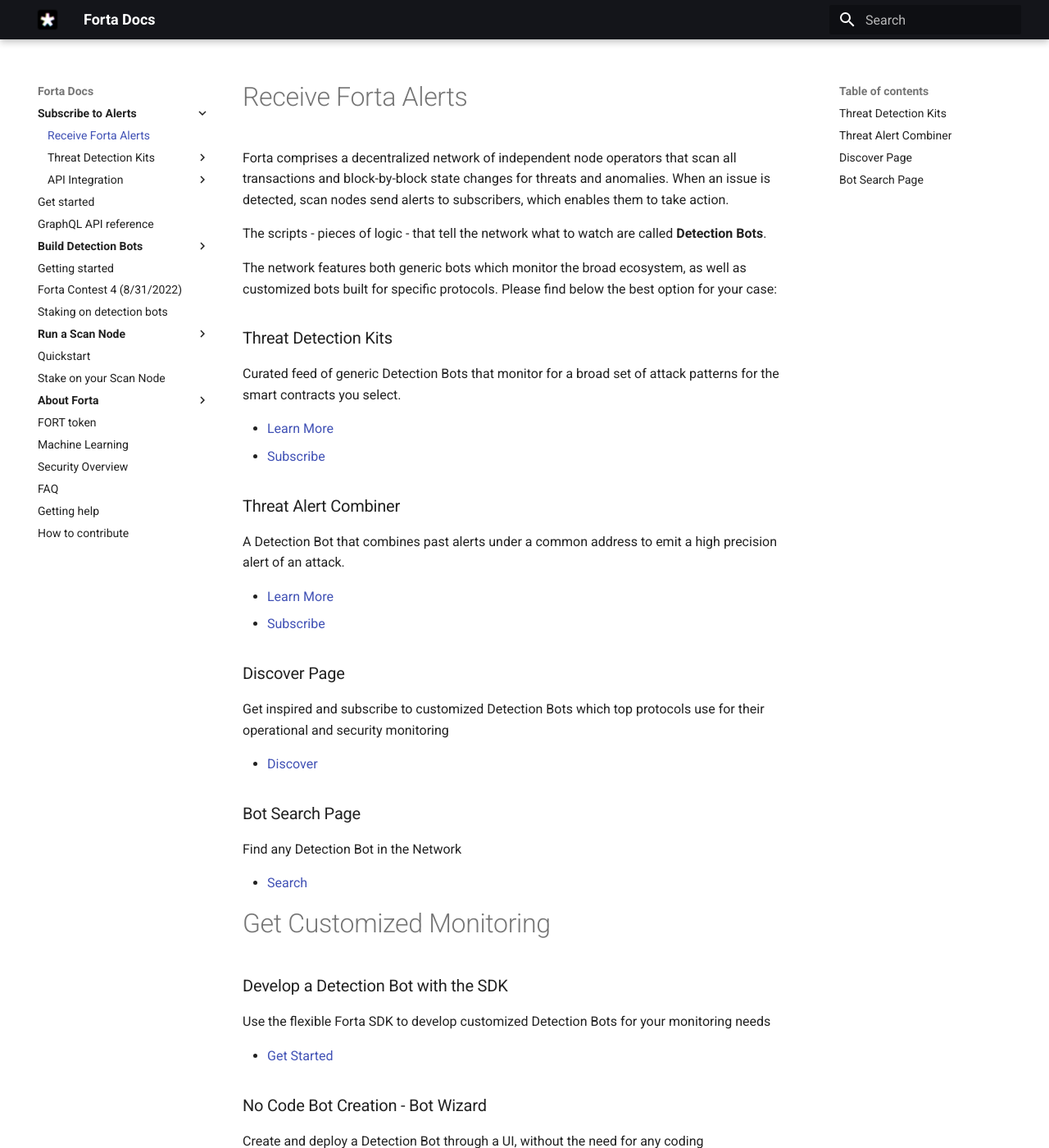
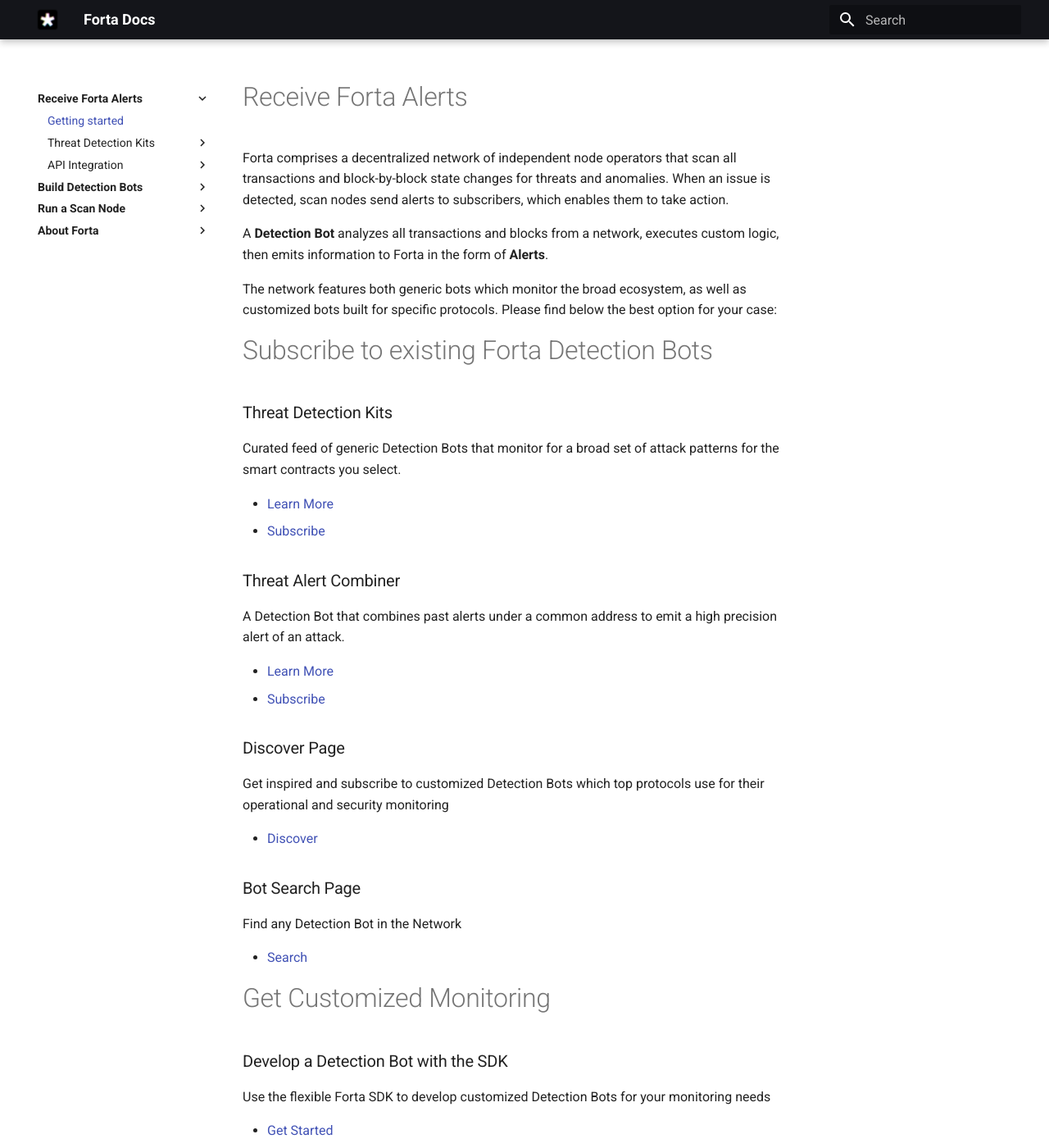
Before and after one commit to forta-network/docs, an MkDocs documentation site: the page built from docs/receive-forta-alerts.md, in a window 1280 px wide and 1400 px high. Shown: the whole window at 82% size. Built offline with MkDocs 1.6.1 and Material for MkDocs 9.7.7, drawn with Linux system fonts in a browser that asks for light colours.

Commit message:
more tweaks

```diff
--- a/docs/receive-forta-alerts.md
+++ b/docs/receive-forta-alerts.md
@@ -2,9 +2,11 @@
 
 Forta comprises a decentralized network of independent node operators that scan all transactions and block-by-block state changes for threats and anomalies. When an issue is detected, scan nodes send alerts to subscribers, which enables them to take action.
 
-The scripts - pieces of logic - that tell the network what to watch are called **Detection Bots**.
+A **Detection Bot** analyzes all transactions and blocks from a network, executes custom logic, then emits information to Forta in the form of **Alerts**.
 
 The network features both generic bots which monitor the broad ecosystem, as well as customized bots built for specific protocols. Please find below the best option for your case:
+
+# Subscribe to existing Forta Detection Bots
 
 ### Threat Detection Kits
 
--- a/docs/stylesheets/extra.css
+++ b/docs/stylesheets/extra.css
@@ -15,3 +15,7 @@
   -webkit-mask-image: var(--md-admonition-icon--forta);
           mask-image: var(--md-admonition-icon--forta);
 }
+
+.md-nav__title {
+  display: none;
+}
--- a/mkdocs.yml
+++ b/mkdocs.yml
@@ -1,10 +1,10 @@
 site_name: Forta Docs
 
 nav:
-  - <strong>Subscribe to Alerts</strong>:
-    - Receive Forta Alerts: receive-forta-alerts.md
+  - <strong>Receive Forta Alerts</strong>:
+    - Getting started: receive-forta-alerts.md
     - Threat Detection Kits:
-      - Get started: threat-detection-kits.md
+      - Getting started: threat-detection-kits.md
       - Bridge Threat Detection Kit: bridge-starter-kit.md
       - DeFi Threat Detection Kit: defi-starter-kit.md
       - Governance Threat Detection Kit: governance-starter-kit.md
@@ -16,8 +16,6 @@
       - GraphQL API reference: forta-api-reference/index.html
       - Example use cases: api-example-use-cases.md
       - Example queries & tutorials: api-examples-tutorials.md
-  - Threat Detection Kits: threat-detection-kits.md
-  - API Integration: forta-api-reference/index.html
   - <strong>Build Detection Bots</strong>:
     - Getting started: getting-started.md
     - Build your first detection bot:
@@ -45,7 +43,7 @@
     - Python SDK: python.md
     - CLI commands: cli.md
     - forta.config.json: config.md
-    - Staking on detection bots: stake-on-detection-bot.md
+    - Stake on your Bot: stake-on-detection-bot.md
     - Bot developer contests:
         - Compound Contest (10/20/2021): contest1-compound.md
         - Aave Contest (11/3/2021): contest2-aave.md
@@ -55,17 +53,12 @@
         - Forta Contest 2 (4/27/2022): contest6-forta.md
         - Forta Contest 3 (6/17/2022): contest7-forta.md
         - Forta Contest 4 (8/31/2022): contest8-forta.md
-  - Getting started: getting-started.md
-  - Bot Developer Contests: contest8-forta.md
-  - Stake on your Bot: stake-on-detection-bot.md
   - <strong>Run a Scan Node</strong>:
     - Quickstart: scanner-quickstart.md
     - SLA Calculation: sla.md
     - SLA API: sla-api.md
     - Stake on your Scan Node: stake-on-scan-node.md
     - Local mode: scanner-local-mode.md
-  - Quickstart: scanner-quickstart.md
-  - Stake on your Scan Node: stake-on-scan-node.md
   - <strong>About Forta</strong>:
     - What is Forta: what-is-forta.md
     - Core concepts: concepts.md
@@ -117,12 +110,6 @@
             - Forta: contracts/token/Forta.md
             - FortaBridgedPolygon: contracts/token/FortaBridgedPolygon.md
             - FortaCommon: contracts/token/FortaCommon.md
-  - FORT token: fort-token.md
-  - Machine Learning: ds-and-ml.md
-  - Security: security.md
-  - FAQ: faq.md
-  - Getting help: help.md
-  - How to contribute: contributing.md
 
 theme:
   name: material
```
Also changed, not shown: docs/index.md (+0 -1 lines).
